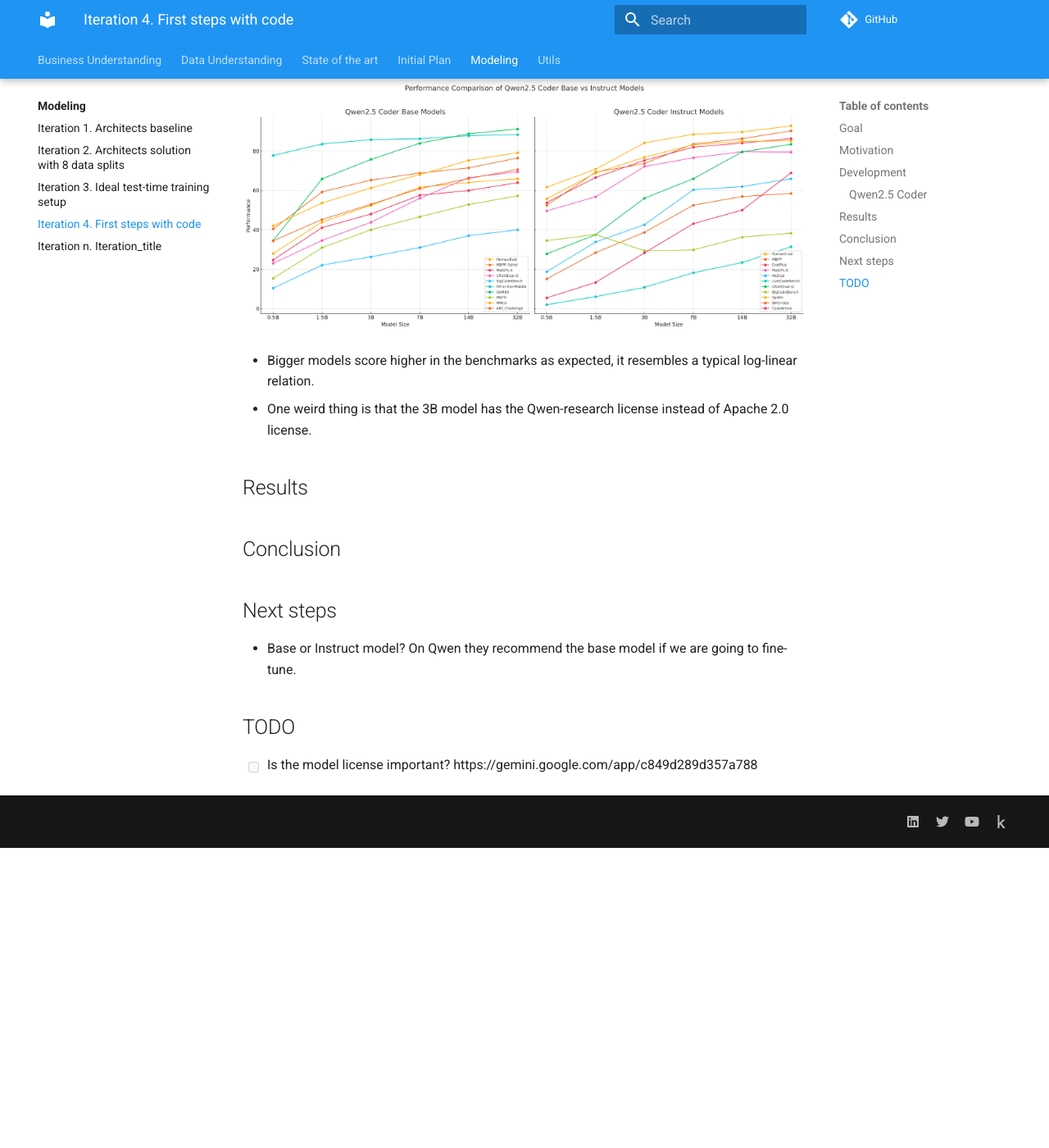
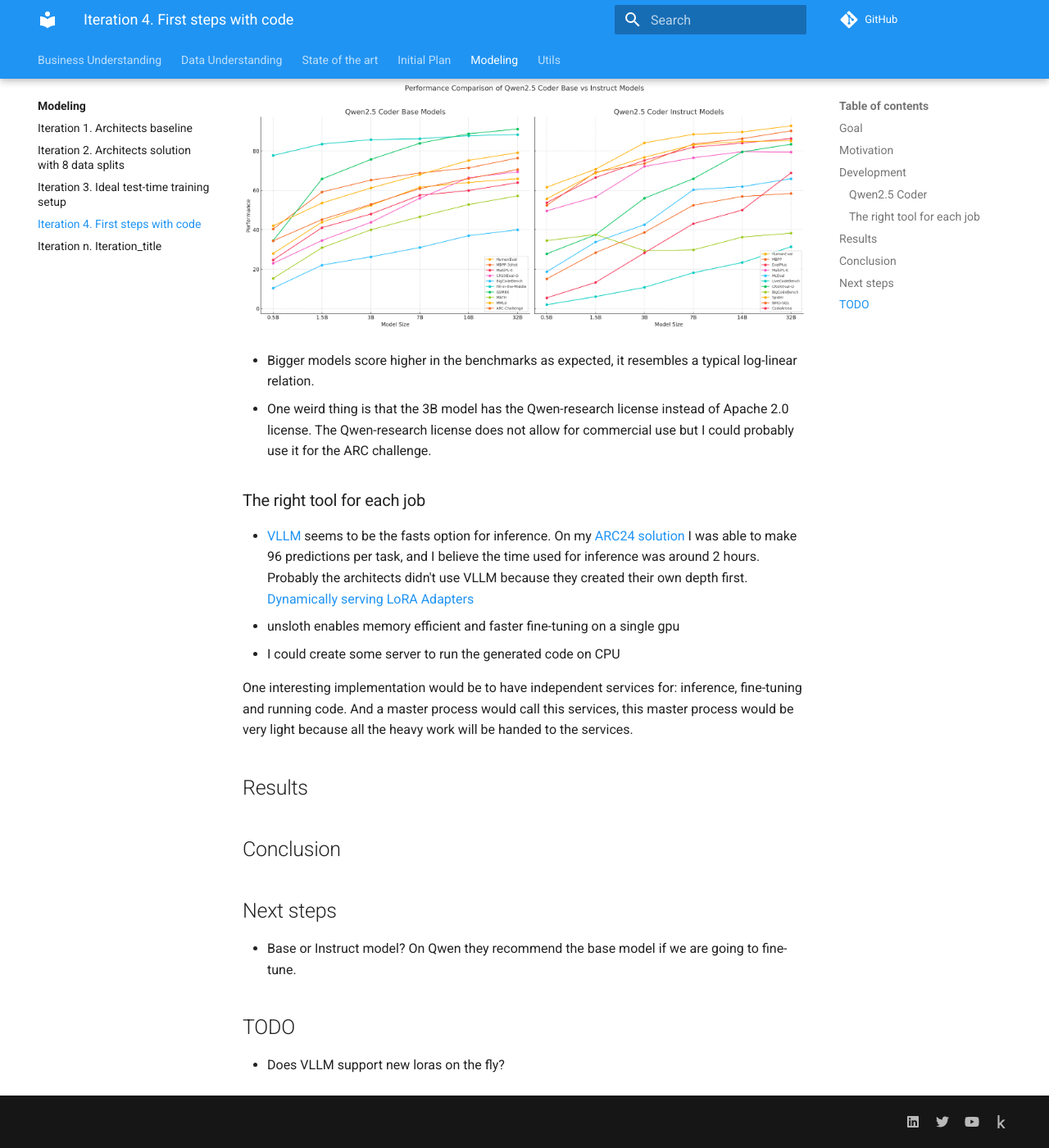
Before and after one commit to ironbar/arc25, an MkDocs documentation site: the page built from docs/modeling/Iteration_04_first_steps_with_code.md, in a window 1280 px wide and 1400 px high, scrolled down 861 px. Shown: the whole window at 82% size. Built offline with MkDocs 1.6.1 and Material for MkDocs 9.7.7, drawn with Linux system fonts in a browser that asks for light colours; comment, search, counter and statistics services are not loaded; before the commit the page ends 1895 px from its top, so only the background shows below that.

Commit message:
implementation ideas

```diff
--- a/docs/modeling/Iteration_04_first_steps_with_code.md
+++ b/docs/modeling/Iteration_04_first_steps_with_code.md
@@ -30,7 +30,15 @@
 ![qwen models benchmark vs sizes](res/2025-04-09-12-46-56.png)
 
 - Bigger models score higher in the benchmarks as expected, it resembles a typical log-linear relation.
-- One weird thing is that the 3B model has the Qwen-research license instead of Apache 2.0 license.
+- One weird thing is that the 3B model has the Qwen-research license instead of Apache 2.0 license. The Qwen-research license does not allow for commercial use but I could probably use it for the ARC challenge.
+
+### The right tool for each job
+
+- [VLLM](https://blog.runpod.io/introduction-to-vllm-and-how-to-run-vllm-on-runpod-serverless/) seems to be the fasts option for inference. On my [ARC24 solution](https://www.kaggle.com/code/ironbar/single-task-test-time-fine-tuning-for-arc24?scriptVersionId=199282752) I was able to make 96 predictions per task, and I believe the time used for inference was around 2 hours. Probably the architects didn't use VLLM because they created their own depth first. [Dynamically serving LoRA Adapters](https://docs.vllm.ai/en/stable/features/lora.html#dynamically-serving-lora-adapters)
+- unsloth enables memory efficient and faster fine-tuning on a single gpu
+- I could create some server to run the generated code on CPU
+
+One interesting implementation would be to have independent services for: inference, fine-tuning and running code. And a master process would call this services, this master process would be very light because all the heavy work will be handed to the services.
 
 ## Results
 
@@ -42,4 +50,4 @@
 
 ## TODO
 
-- [ ] Is the model license important? https://gemini.google.com/app/c849d289d357a788
+- Does VLLM support new loras on the fly?
```
